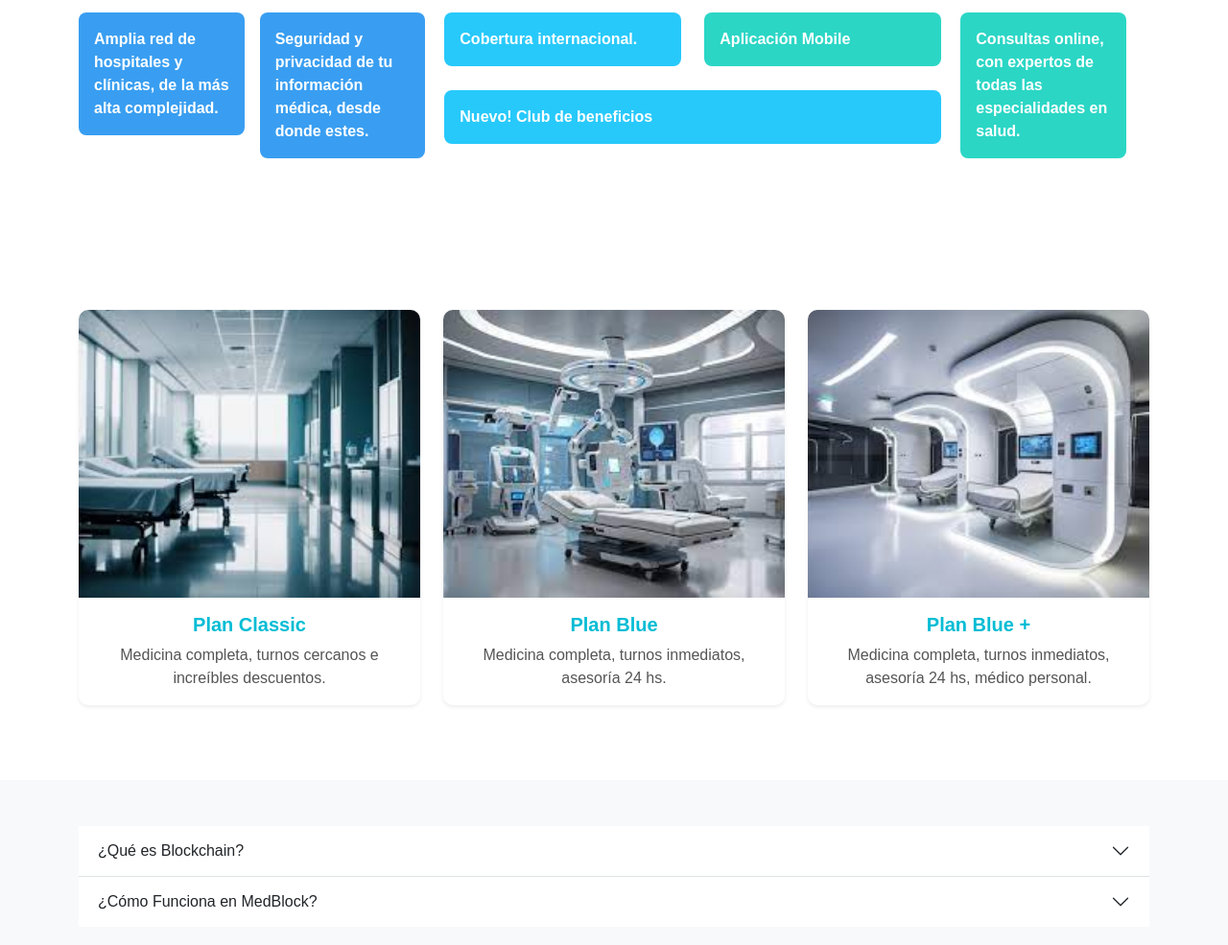
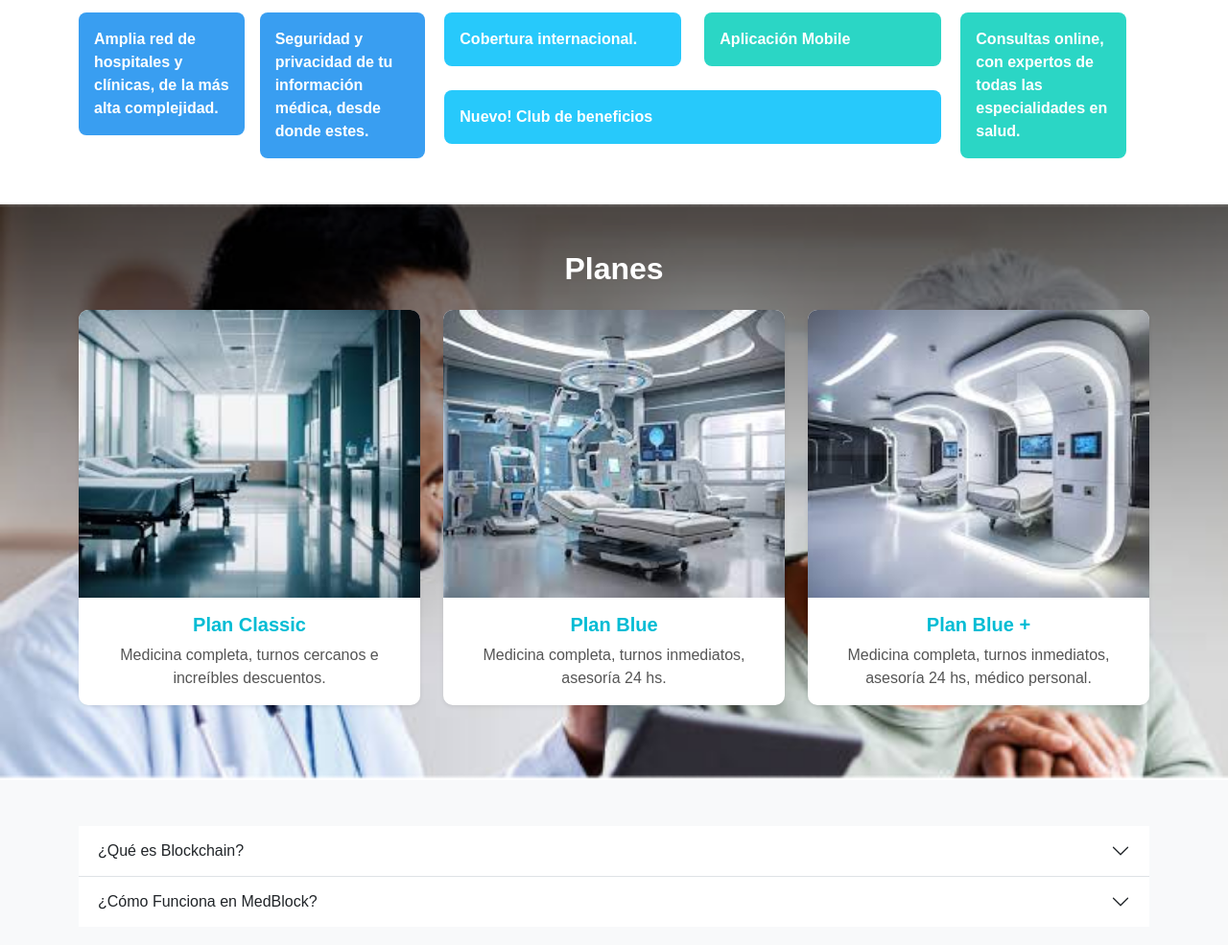
Before and after one commit to Joellzt/MedBlock-landing-page, a website: page index.html in a window 1280 px wide. Shown: the part 1157-2142 px from the top of the page at 96% size. Drawn offline with nearby package versions, Linux system fonts and the light colour scheme; files that its build step writes are made by us from their sources; the site is published under a folder, as on GitHub Pages, so addresses that start at the root find nothing.

Commit message:
Update _sections.scss

```diff
--- a/assets/scss/_sections.scss
+++ b/assets/scss/_sections.scss
@@ -68,7 +68,7 @@
 
   // Planes Section
   .planes-section {
-    background: url('/assets/img/planes-back.png') no-repeat;
+    background: url('../img/planes-back.png') no-repeat;
     background-positon: center;
     background-size: cover;
     min-height: 600px;
```
